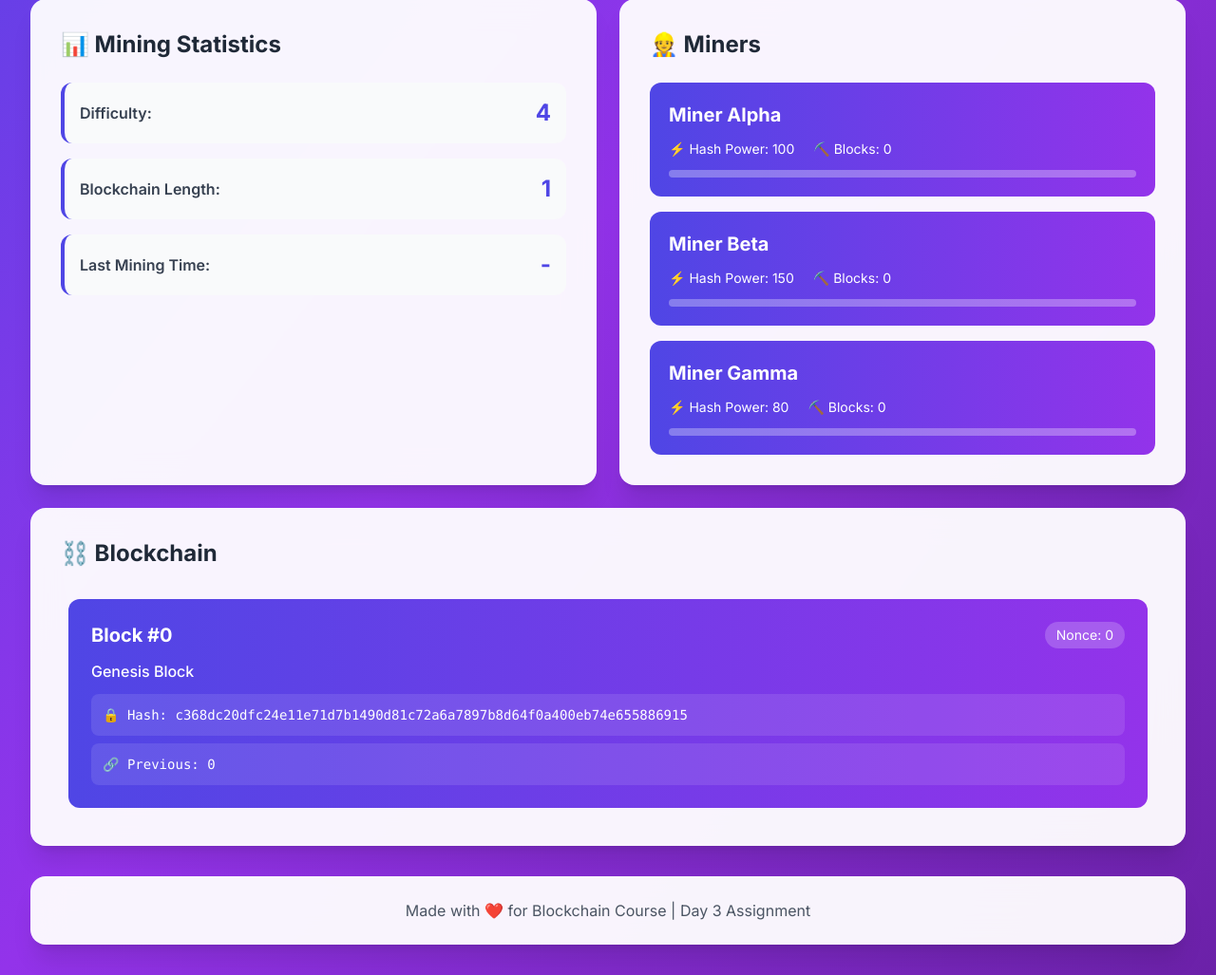
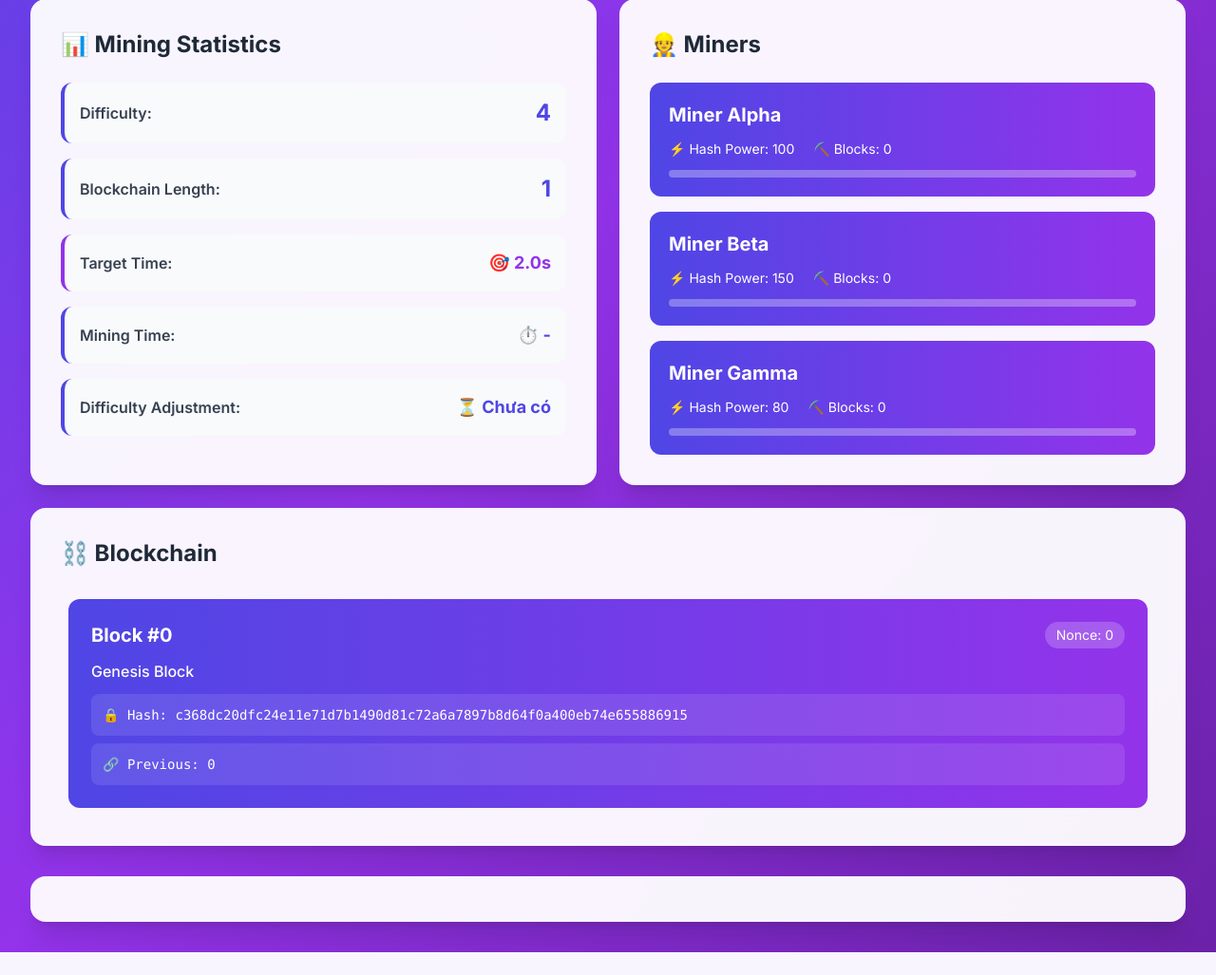
Before and after one commit to khanh291999/blockchain-day3, a Flask app: page / in a window 1280 px wide. Shown: the part 589-1616 px from the top of the page at 95% size. After the commit the page ends 1592 px from the top, so only its background shows below. Run offline with Flask 3, Linux system fonts and the light colour scheme; some libraries are stand-ins or nearby versions.

Commit message:
Update index.html

```diff
--- a/templates/index.html
+++ b/templates/index.html
@@ -99,9 +99,17 @@
                             <span class="font-semibold text-gray-700">Blockchain Length:</span>
                             <span class="text-2xl font-bold text-indigo-600" id="pow-length">1</span>
                         </div>
+                        <div class="flex justify-between items-center p-4 bg-gray-50 rounded-xl border-l-4 border-purple-600">
+                            <span class="font-semibold text-gray-700">Target Time:</span>
+                            <span class="text-lg font-bold text-purple-600" id="pow-target-time">🎯 2.0s</span>
+                        </div>
                         <div class="flex justify-between items-center p-4 bg-gray-50 rounded-xl border-l-4 border-indigo-600">
-                            <span class="font-semibold text-gray-700">Last Mining Time:</span>
-                            <span class="text-2xl font-bold text-indigo-600" id="pow-time">-</span>
+                            <span class="font-semibold text-gray-700">Mining Time:</span>
+                            <span class="text-lg font-bold text-indigo-600" id="pow-mining-time">⏱️ -</span>
+                        </div>
+                        <div class="flex justify-between items-center p-4 bg-gray-50 rounded-xl border-l-4 border-indigo-600">
+                            <span class="font-semibold text-gray-700">Difficulty Adjustment:</span>
+                            <span class="text-lg font-bold text-indigo-600" id="pow-adjustment">⏳ Chưa có</span>
                         </div>
                     </div>
                 </div>
@@ -138,8 +146,14 @@
                 <button class="px-6 py-4 bg-gradient-to-r from-indigo-600 to-purple-600 text-white rounded-xl font-semibold shadow-lg hover:shadow-xl transition-all duration-300 hover:-translate-y-1 active:translate-y-0" onclick="validateBlock()">
                     ✅ Validate Block
                 </button>
-                <button class="px-6 py-4 bg-gradient-to-r from-green-500 to-emerald-600 text-white rounded-xl font-semibold shadow-lg hover:shadow-xl transition-all duration-300 hover:-translate-y-1 active:translate-y-0" onclick="runPoSTest()">
-                    🧪 Run 100 Validations Test
+                <button class="px-6 py-4 bg-gradient-to-r from-green-500 to-emerald-600 text-white rounded-xl font-semibold shadow-lg hover:shadow-xl transition-all duration-300 hover:-translate-y-1 active:translate-y-0" onclick="runPoSTest(100)">
+                    🧪 Run 100 Tests
+                </button>
+                <button class="px-6 py-4 bg-gradient-to-r from-green-600 to-emerald-700 text-white rounded-xl font-semibold shadow-lg hover:shadow-xl transition-all duration-300 hover:-translate-y-1 active:translate-y-0" onclick="runPoSTest(10000)">
+                    🚀 Run 10K Tests
+                </button>
+                <button class="px-6 py-4 bg-gradient-to-r from-green-700 to-emerald-800 text-white rounded-xl font-semibold shadow-lg hover:shadow-xl transition-all duration-300 hover:-translate-y-1 active:translate-y-0" onclick="runPoSTest(100000)">
+                    ⚡ Run 100K Tests
                 </button>
                 <button class="px-6 py-4 bg-gray-200 text-gray-700 rounded-xl font-semibold shadow-lg hover:shadow-xl hover:bg-gray-300 transition-all duration-300 hover:-translate-y-1 active:translate-y-0" onclick="resetPoS()">
                     🔄 Reset
@@ -215,7 +229,6 @@
 
         <!-- Footer -->
         <footer class="bg-white/95 backdrop-blur-lg rounded-2xl p-6 shadow-xl text-center mt-8">
-            <p class="text-gray-600">Made with ❤️ for Blockchain Course | Day 3 Assignment</p>
         </footer>
     </div>
 
```
